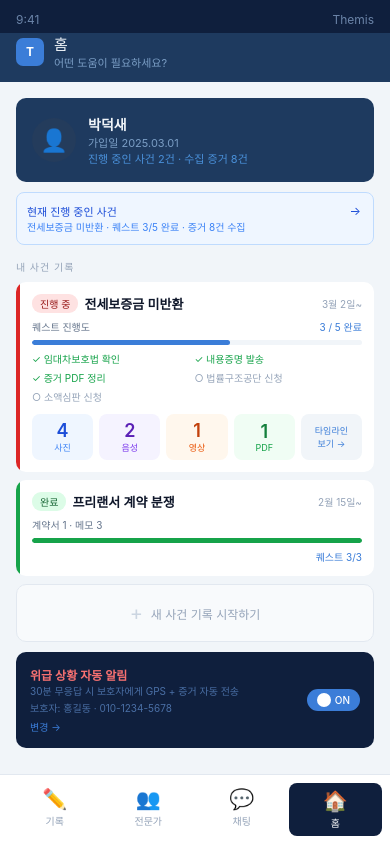
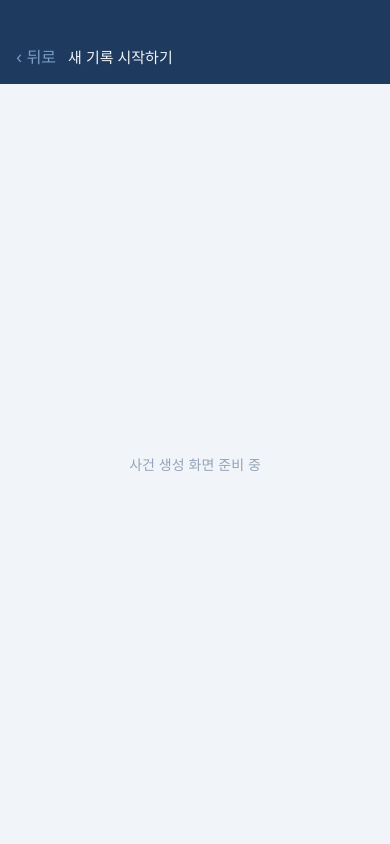
Before and after one commit to gye0me/themis, a React Native app: screen /NewCase in a window 390 px wide. Built offline with nearby package versions, Linux system fonts and the light colour scheme.

Commit message:
홈 화면 화면 이동 기능 추가

```diff
--- a/package.json
+++ b/package.json
@@ -13,23 +13,27 @@
   },
   "dependencies": {
     "@react-native-async-storage/async-storage": "^2.1.2",
+    "@react-navigation/native": "^7.2.5",
+    "@react-navigation/stack": "^7.9.3",
     "expo": "~56.0.5",
     "expo-status-bar": "~56.0.4",
     "firebase": "^12.13.0",
     "react": "19.2.6",
     "react-dom": "19.2.6",
     "react-native": "0.85.3",
+    "react-native-safe-area-context": "~5.7.0",
+    "react-native-screens": "4.25.2",
     "react-native-web": "^0.21.2"
   },
   "devDependencies": {
     "@eslint/js": "^10.0.1",
     "@types/react": "^19.2.14",
     "autoprefixer": "^10.5.0",
+    "babel-preset-expo": "~56.0.13",
     "eslint": "^10.3.0",
     "eslint-plugin-react-hooks": "^7.1.1",
     "eslint-plugin-react-refresh": "^0.5.2",
     "globals": "^17.6.0",
-    "babel-preset-expo": "~56.0.13",
     "postcss": "^8.5.14",
     "tailwindcss": "^4.3.0"
   }
--- a/src/App.jsx
+++ b/src/App.jsx
@@ -1,22 +1,33 @@
+import { StatusBar } from 'expo-status-bar'
+import { NavigationContainer } from '@react-navigation/native'
+import { createStackNavigator } from '@react-navigation/stack'
+import { SafeAreaView, StyleSheet } from 'react-native'
+import { HomeScreen } from './screens/HomeScreen'
+import { UploadScreen } from './screens/UploadScreen'
+import { TimelineScreen } from './screens/TimelineScreen'
+import { NewCaseScreen } from './screens/NewCaseScreen'
 
-import { SafeAreaView, StyleSheet } from 'react-native'
-import { StatusBar } from 'expo-status-bar'
-import { HomeScreen } from './screens/HomeScreen'
+const Stack = createStackNavigator()
 
-function App() {
+export default function App() {
   return (
-    <SafeAreaView style={styles.safeArea}>
-      <HomeScreen />
-      <StatusBar style="light" />
+    <SafeAreaView style={styles.container}>
+      <NavigationContainer>
+        <StatusBar style="light" />
+        <Stack.Navigator screenOptions={{ headerShown: false }}>
+          <Stack.Screen name="Home" component={HomeScreen} />
+          <Stack.Screen name="Upload" component={UploadScreen} />
+          <Stack.Screen name="Timeline" component={TimelineScreen} />
+          <Stack.Screen name="NewCase" component={NewCaseScreen} />
+        </Stack.Navigator>
+      </NavigationContainer>
     </SafeAreaView>
   )
 }
 
-export default App
-
 const styles = StyleSheet.create({
-  safeArea: {
+  container: {
     flex: 1,
-    backgroundColor: '#0b1220',
+    backgroundColor: '#0F1F3D',
   },
 })
--- a/src/screens/HomeScreen.jsx
+++ b/src/screens/HomeScreen.jsx
@@ -1,6 +1,6 @@
 import { StyleSheet, Text, View, ScrollView, TouchableOpacity } from 'react-native';
 
-export function HomeScreen() {
+export function HomeScreen({ navigation }) {
   return (
     <View style={styles.wrapper}>
       {/* 상태바 */}
@@ -35,7 +35,7 @@ export function HomeScreen() {
         </View>
 
         {/* 진행 중인 사건 배너 */}
-        <TouchableOpacity style={styles.caseBanner}>
+        <TouchableOpacity style={styles.caseBanner} onPress={() => navigation.navigate('Timeline')}>
           <Text style={styles.caseBannerText}>현재 진행 중인 사건</Text>
           <Text style={styles.caseBannerSub}>전세보증금 미반환 · 퀘스트 3/5 완료 · 증거 8건 수집</Text>
           <Text style={styles.caseBannerArrow}>→</Text>
@@ -45,7 +45,7 @@ export function HomeScreen() {
         <Text style={styles.sectionTitle}>내 사건 기록</Text>
 
         {/* 사건 카드 1 — 진행 중 */}
-        <View style={styles.caseCard}>
+        <TouchableOpacity style={styles.caseCard} onPress={() => navigation.navigate('Upload')}>
           <View style={[styles.caseCardBar, {backgroundColor: '#DC2626'}]} />
           <View style={styles.caseCardBody}>
             <View style={styles.caseCardHeader}>
@@ -92,12 +92,12 @@ export function HomeScreen() {
                 <Text style={[styles.evidenceNum, {color: '#15803D'}]}>1</Text>
                 <Text style={[styles.evidenceLabel, {color: '#16A34A'}]}>PDF</Text>
               </View>
-              <TouchableOpacity style={styles.timelineBtn}>
+              <TouchableOpacity style={styles.timelineBtn} onPress={() => navigation.navigate('Timeline')}>
                 <Text style={styles.timelineBtnText}>타임라인{'\n'}보기 →</Text>
               </TouchableOpacity>
             </View>
           </View>
-        </View>
+        </TouchableOpacity>
 
         {/* 사건 카드 2 — 완료 */}
         <View style={styles.caseCard}>
@@ -122,7 +122,7 @@ export function HomeScreen() {
         </View>
 
         {/* 새 사건 추가 */}
-        <TouchableOpacity style={styles.caseCardNew}>
+        <TouchableOpacity style={styles.caseCardNew} onPress={() => navigation.navigate('NewCase')}>
           <Text style={styles.caseCardNewPlus}>+</Text>
           <Text style={styles.caseCardNewText}>새 사건 기록 시작하기</Text>
         </TouchableOpacity>
@@ -137,19 +137,18 @@ export function HomeScreen() {
               <Text style={styles.deadmanChange}>변경 →</Text>
             </TouchableOpacity>
           </View>
-          {/* 토글 */}
           <View style={styles.toggleOn}>
             <View style={styles.toggleCircle} />
             <Text style={styles.toggleText}>ON</Text>
           </View>
         </View>
 
-        <View style={{height: 80}} />
+        <View style={{height: 60}} />
       </ScrollView>
 
       {/* 네비바 */}
       <View style={styles.navbar}>
-        <TouchableOpacity style={styles.navItem}>
+        <TouchableOpacity style={styles.navItem} onPress={() => navigation.navigate('Upload')}>
           <Text style={styles.navIcon}>✏️</Text>
           <Text style={styles.navLabel}>기록</Text>
         </TouchableOpacity>
@@ -288,10 +287,17 @@ const styles = StyleSheet.create({
   toggleCircle: { width: 14, height: 14, borderRadius: 7, backgroundColor: '#FFFFFF' },
   toggleText: { color: '#FFFFFF', fontSize: 10, fontWeight: '500' },
   navbar: {
-    flexDirection: 'row', backgroundColor: '#FFFFFF',
-    borderTopWidth: 0.5, borderTopColor: '#E2E8F0',
-    paddingVertical: 8, paddingHorizontal: 8,
-  },
+  flexDirection: 'row',
+  backgroundColor: '#FFFFFF',
+  borderTopWidth: 0.5,
+  borderTopColor: '#E2E8F0',
+  paddingVertical: 8,
+  paddingHorizontal: 8,
+  position: 'absolute',
+  bottom: 0,
+  left: 0,
+  right: 0,
+},
   navItem: { flex: 1, alignItems: 'center', gap: 2, paddingVertical: 4 },
   navItemActive: {
     backgroundColor: '#0F1F3D', borderRadius: 8,
--- /dev/null
+++ b/src/screens/NewCaseScreen.jsx
@@ -0,0 +1,26 @@
+import { View, Text, StyleSheet, TouchableOpacity } from 'react-native';
+
+export function NewCaseScreen({ navigation }) {
+  return (
+    <View style={styles.wrapper}>
+      <View style={styles.appbar}>
+        <TouchableOpacity onPress={() => navigation.goBack()}>
+          <Text style={styles.back}>‹ 뒤로</Text>
+        </TouchableOpacity>
+        <Text style={styles.title}>새 기록 시작하기</Text>
+      </View>
+      <View style={styles.content}>
+        <Text style={styles.placeholder}>사건 생성 화면 준비 중</Text>
+      </View>
+    </View>
+  );
+}
+
+const styles = StyleSheet.create({
+  wrapper: { flex: 1, backgroundColor: '#F1F5F9' },
+  appbar: { backgroundColor: '#1E3A5F', padding: 16, paddingTop: 44, flexDirection: 'row', alignItems: 'center', gap: 12 },
+  back: { color: '#7B9EC5', fontSize: 16 },
+  title: { color: '#F1F5F9', fontSize: 15, fontWeight: '500' },
+  content: { flex: 1, alignItems: 'center', justifyContent: 'center' },
+  placeholder: { color: '#94A3B8', fontSize: 14 },
+});
--- /dev/null
+++ b/src/screens/TimelineScreen.jsx
@@ -0,0 +1,26 @@
+import { View, Text, StyleSheet, TouchableOpacity } from 'react-native';
+
+export function TimelineScreen({ navigation }) {
+  return (
+    <View style={styles.wrapper}>
+      <View style={styles.appbar}>
+        <TouchableOpacity onPress={() => navigation.goBack()}>
+          <Text style={styles.back}>‹ 뒤로</Text>
+        </TouchableOpacity>
+        <Text style={styles.title}>증거 타임라인</Text>
+      </View>
+      <View style={styles.content}>
+        <Text style={styles.placeholder}>증거 타임라인 화면 준비 중</Text>
+      </View>
+    </View>
+  );
+}
+
+const styles = StyleSheet.create({
+  wrapper: { flex: 1, backgroundColor: '#F1F5F9' },
+  appbar: { backgroundColor: '#1E3A5F', padding: 16, paddingTop: 44, flexDirection: 'row', alignItems: 'center', gap: 12 },
+  back: { color: '#7B9EC5', fontSize: 16 },
+  title: { color: '#F1F5F9', fontSize: 15, fontWeight: '500' },
+  content: { flex: 1, alignItems: 'center', justifyContent: 'center' },
+  placeholder: { color: '#94A3B8', fontSize: 14 },
+});
--- /dev/null
+++ b/src/screens/UploadScreen.jsx
@@ -0,0 +1,26 @@
+import { View, Text, StyleSheet, TouchableOpacity } from 'react-native';
+
+export function UploadScreen({ navigation }) {
+  return (
+    <View style={styles.wrapper}>
+      <View style={styles.appbar}>
+        <TouchableOpacity onPress={() => navigation.goBack()}>
+          <Text style={styles.back}>‹ 뒤로</Text>
+        </TouchableOpacity>
+        <Text style={styles.title}>증거 업로드</Text>
+      </View>
+      <View style={styles.content}>
+        <Text style={styles.placeholder}>증거 업로드 화면 준비 중</Text>
+      </View>
+    </View>
+  );
+}
+
+const styles = StyleSheet.create({
+  wrapper: { flex: 1, backgroundColor: '#F1F5F9' },
+  appbar: { backgroundColor: '#1E3A5F', padding: 16, paddingTop: 44, flexDirection: 'row', alignItems: 'center', gap: 12 },
+  back: { color: '#7B9EC5', fontSize: 16 },
+  title: { color: '#F1F5F9', fontSize: 15, fontWeight: '500' },
+  content: { flex: 1, alignItems: 'center', justifyContent: 'center' },
+  placeholder: { color: '#94A3B8', fontSize: 14 },
+});
```
Also changed, not shown: 1 other file (tests, documents, lock files or other folders).
